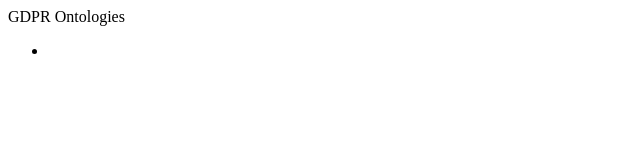
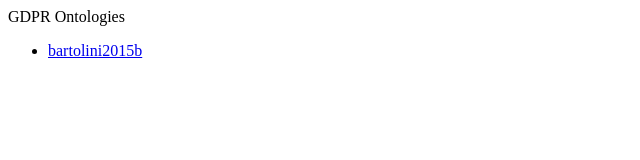
Before and after one commit to danielpcampagna/gdpr-ontologies, a plain HTML site: page docs/index.html in a window 1280 px wide. Shown: the whole page, without its empty margins (0-640 px from the left). Drawn offline with Linux system fonts and the light colour scheme.

Commit message:
add index

```diff
--- a/docs/index.html
+++ b/docs/index.html
@@ -10,7 +10,7 @@
     GDPR Ontologies
     <ul>
         <li>
-            <a href="/docs/bartolini2015b"></a>
+            <a href="bartolini2015b.html">bartolini2015b</a>
         </li>
     </ul>
 </body>
```
